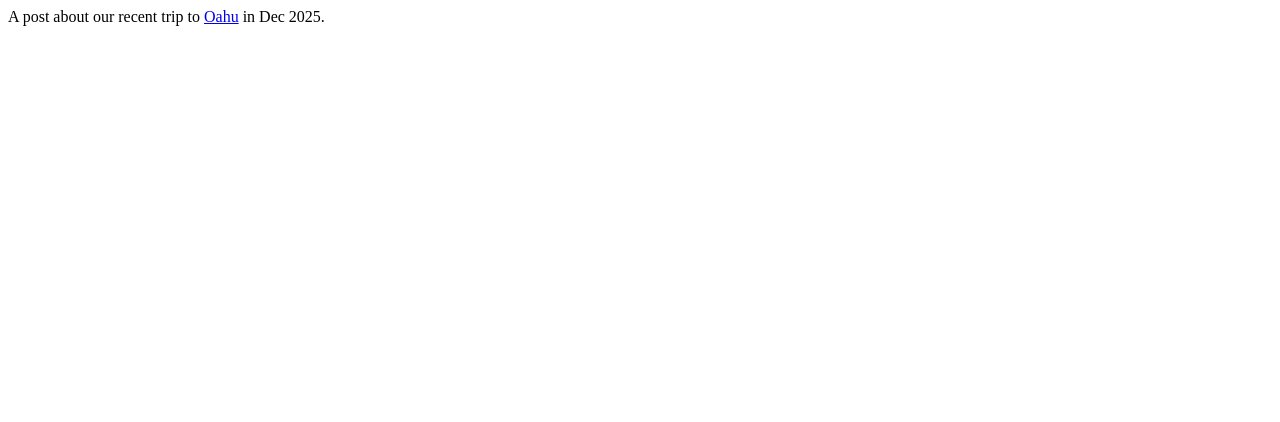
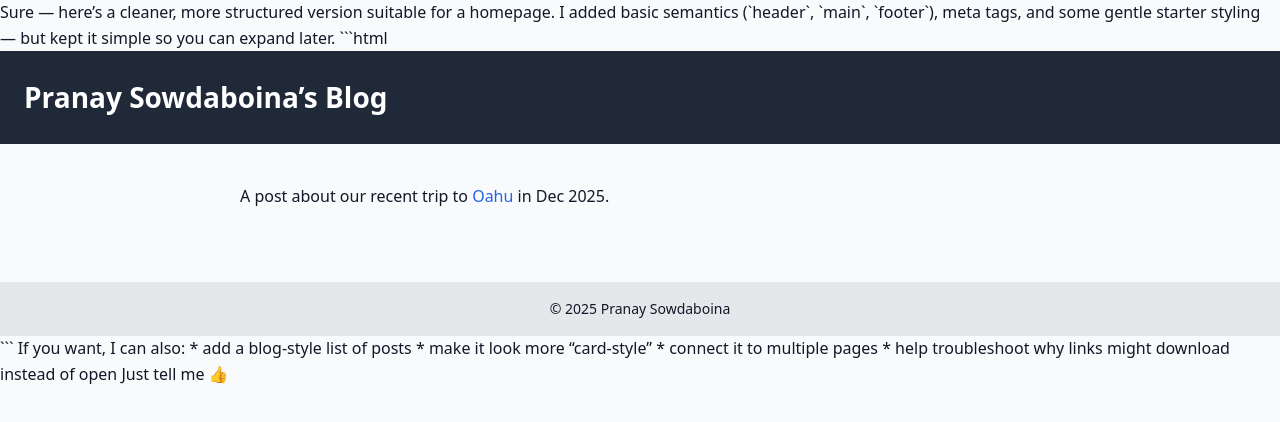
Before and after one commit to svpranay/svpranay.github.io, a plain HTML site: page index.html in a window 1280 px wide. Drawn offline with Linux system fonts and the light colour scheme.

Commit message:
Update index.html

````diff
--- a/index.html
+++ b/index.html
@@ -1,12 +1,87 @@
-<html>
+Sure — here’s a cleaner, more structured version suitable for a homepage. I added basic semantics (`header`, `main`, `footer`), meta tags, and some gentle starter styling — but kept it simple so you can expand later.
+
+```html
+<!DOCTYPE html>
+<html lang="en">
 <head>
-<title>
-Pranay Sowdaboina's blog.
-</title>
-<style>
-</style>
+  <meta charset="UTF-8" />
+  <meta name="viewport" content="width=device-width, initial-scale=1.0" />
+  <title>Pranay Sowdaboina's Blog</title>
+
+  <style>
+    body {
+      font-family: system-ui, -apple-system, Arial, sans-serif;
+      margin: 0;
+      padding: 0;
+      line-height: 1.6;
+      background: #f9fafb;
+      color: #111827;
+    }
+
+    header {
+      background: #1f2937;
+      color: #ffffff;
+      padding: 1.5rem;
+    }
+
+    header h1 {
+      margin: 0;
+      font-size: 1.75rem;
+    }
+
+    main {
+      padding: 1.5rem;
+      max-width: 800px;
+      margin: 0 auto;
+    }
+
+    a {
+      color: #2563eb;
+      text-decoration: none;
+    }
+
+    a:hover {
+      text-decoration: underline;
+    }
+
+    footer {
+      margin-top: 2rem;
+      padding: 1rem 1.5rem;
+      background: #e5e7eb;
+      text-align: center;
+      font-size: 0.875rem;
+    }
+  </style>
 </head>
+
 <body>
-A post about our recent trip to <a href='/oahu-2025.html'>Oahu</a> in Dec 2025.
+  <header>
+    <h1>Pranay Sowdaboina’s Blog</h1>
+  </header>
+
+  <main>
+    <p>
+      A post about our recent trip to
+      <a href="/oahu-2025.html">Oahu</a> in Dec 2025.
+    </p>
+  </main>
+
+  <footer>
+    © <span id="year"></span> Pranay Sowdaboina
+  </footer>
+
+  <script>
+    document.getElementById("year").textContent = new Date().getFullYear();
+  </script>
 </body>
 </html>
+```
+
+If you want, I can also:
+
+* add a blog-style list of posts
+* make it look more “card-style”
+* connect it to multiple pages
+* help troubleshoot why links might download instead of open
+
+Just tell me 👍
````
